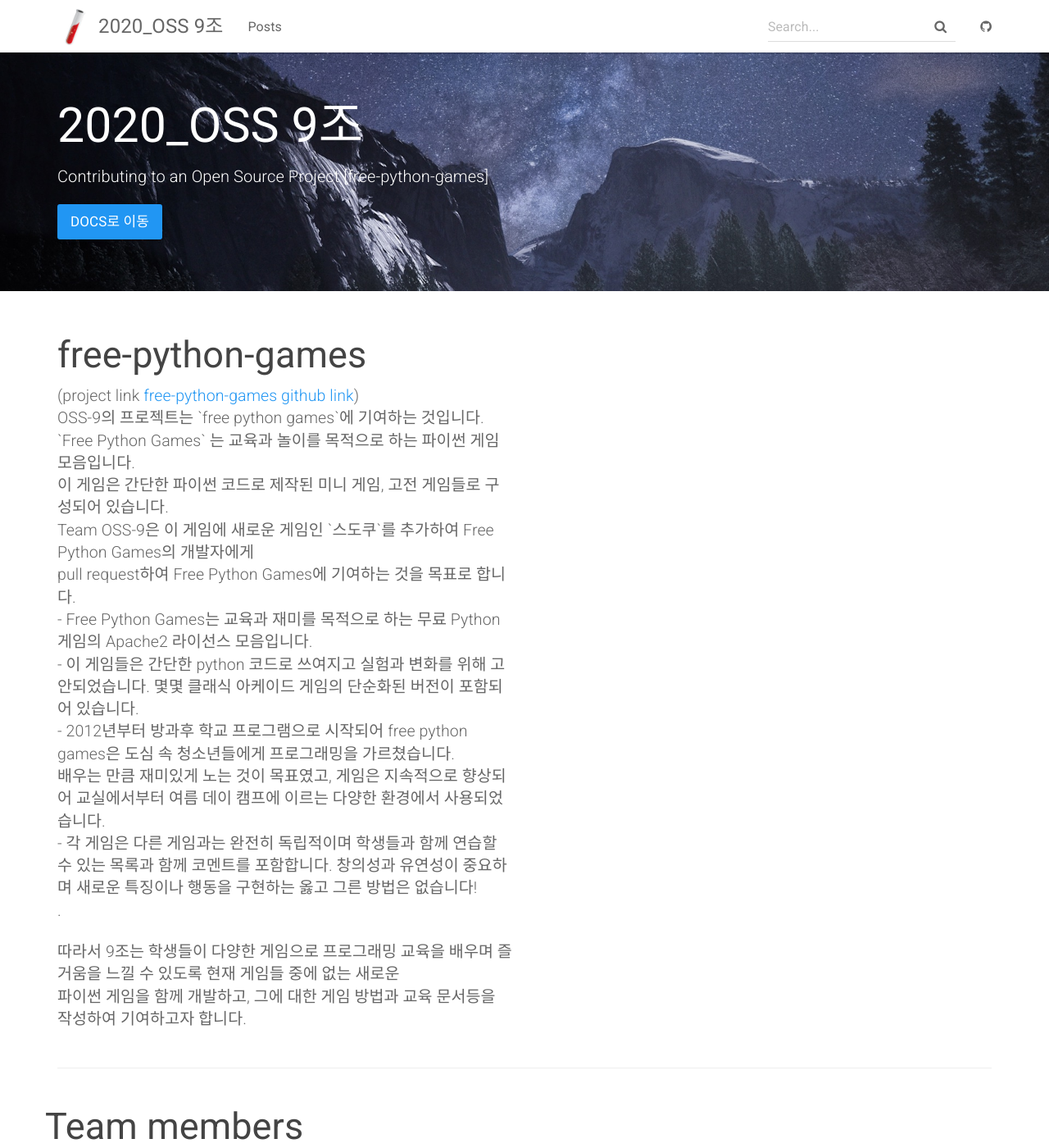
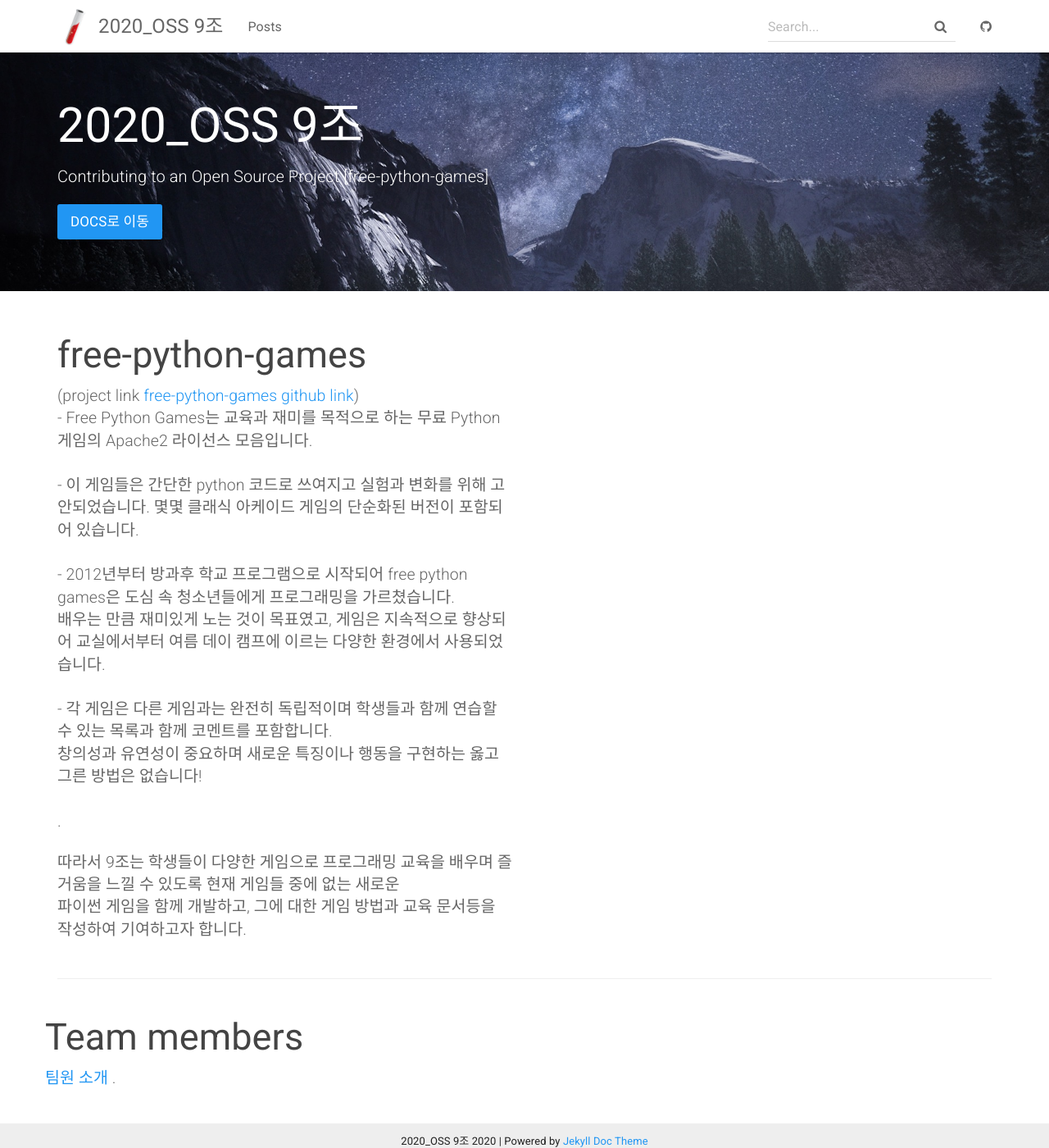
Before and after one commit to doolim98/2020-2-OSS-9, a Jekyll site: the page built from index.html, in a window 1280 px wide and 1400 px high. Shown: the whole window at 82% size. Built offline with Jekyll 4.4.1, drawn with Linux system fonts in a browser that asks for light colours.

Commit message:
Update index.html

```diff
--- a/index.html
+++ b/index.html
@@ -17,19 +17,16 @@ layout: default
 
             <p class="lead">
                 (project link <a href="https://github.com/grantjenks/free-python-games">free-python-games github link</a>)<br>
-                OSS-9의 프로젝트는 `free python games`에 기여하는 것입니다. `Free Python Games` 는 교육과 놀이를 목적으로 하는 파이썬 게임 모음입니다. <br>
-                이 게임은 간단한 파이썬 코드로 제작된 미니 게임, 고전 게임들로 구성되어 있습니다.<br>
-                Team OSS-9은 이 게임에 새로운 게임인 `스도쿠`를 추가하여 Free Python Games의 개발자에게 <br>
-                pull request하여 Free Python Games에 기여하는 것을 목표로 합니다.<br>
 
-                - Free Python Games는 교육과 재미를 목적으로 하는 무료 Python 게임의 Apache2 라이선스 모음입니다. <br>
+                - Free Python Games는 교육과 재미를 목적으로 하는 무료 Python 게임의 Apache2 라이선스 모음입니다. <br><br>
 
-                - 이 게임들은 간단한 python 코드로 쓰여지고 실험과 변화를 위해 고안되었습니다. 몇몇 클래식 아케이드 게임의 단순화된 버전이 포함되어 있습니다.<br>
+                - 이 게임들은 간단한 python 코드로 쓰여지고 실험과 변화를 위해 고안되었습니다. 몇몇 클래식 아케이드 게임의 단순화된 버전이 포함되어 있습니다.<br><br>
 
                 - 2012년부터 방과후 학교 프로그램으로 시작되어 free python games은 도심 속 청소년들에게 프로그래밍을 가르쳤습니다. <br>
-                배우는 만큼 재미있게 노는 것이 목표였고, 게임은 지속적으로 향상되어 교실에서부터 여름 데이 캠프에 이르는 다양한 환경에서 사용되었습니다.<br>
+                배우는 만큼 재미있게 노는 것이 목표였고, 게임은 지속적으로 향상되어 교실에서부터 여름 데이 캠프에 이르는 다양한 환경에서 사용되었습니다.<br><br>
 
-                - 각 게임은 다른 게임과는 완전히 독립적이며 학생들과 함께 연습할 수 있는 목록과 함께 코멘트를 포함합니다. 창의성과 유연성이 중요하며 새로운 특징이나 행동을 구현하는 옳고 그른 방법은 없습니다!<br>
+                - 각 게임은 다른 게임과는 완전히 독립적이며 학생들과 함께 연습할 수 있는 목록과 함께 코멘트를 포함합니다. <br>
+                창의성과 유연성이 중요하며 새로운 특징이나 행동을 구현하는 옳고 그른 방법은 없습니다!<br><br>
                 </strong>.</p>
             <p class="lead">
                 따라서 9조는 학생들이 다양한 게임으로 프로그래밍 교육을 배우며 즐거움을 느낄 수 있도록 현재 게임들 중에 없는 새로운<br>
```
